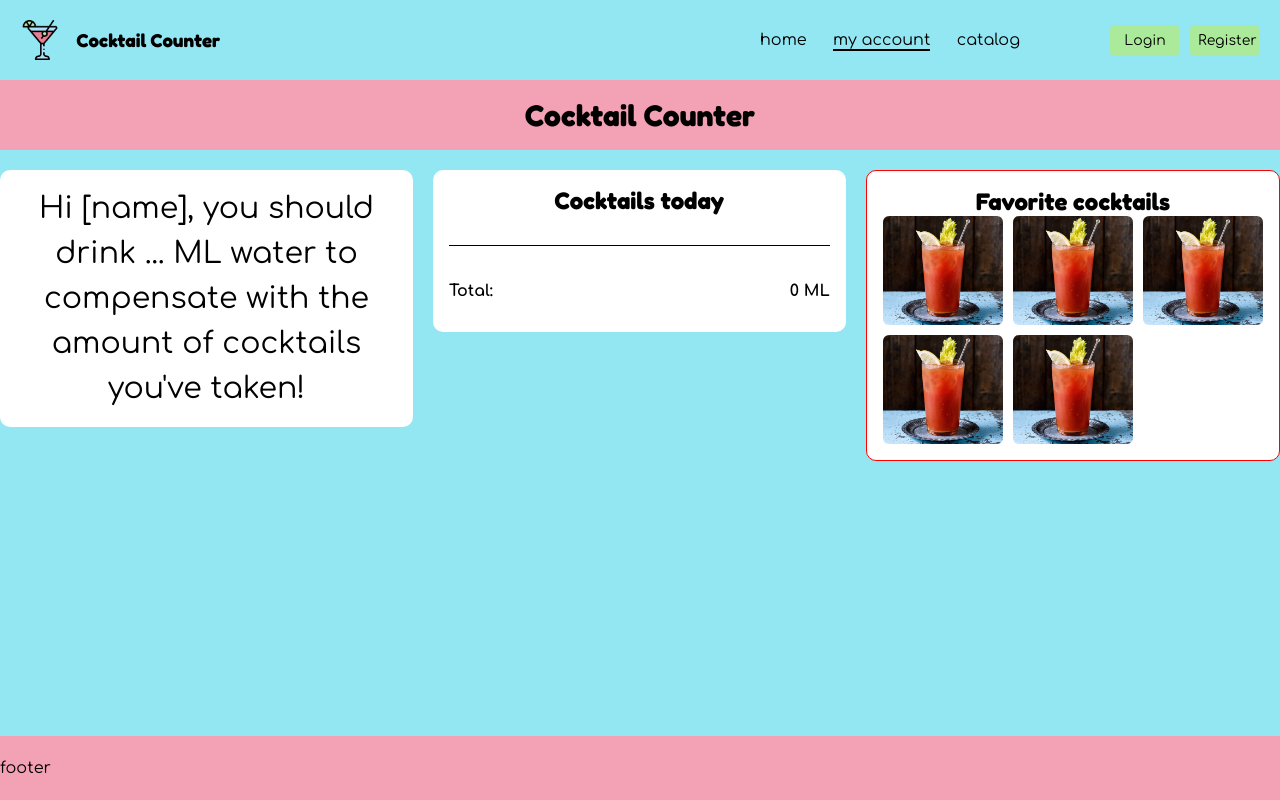
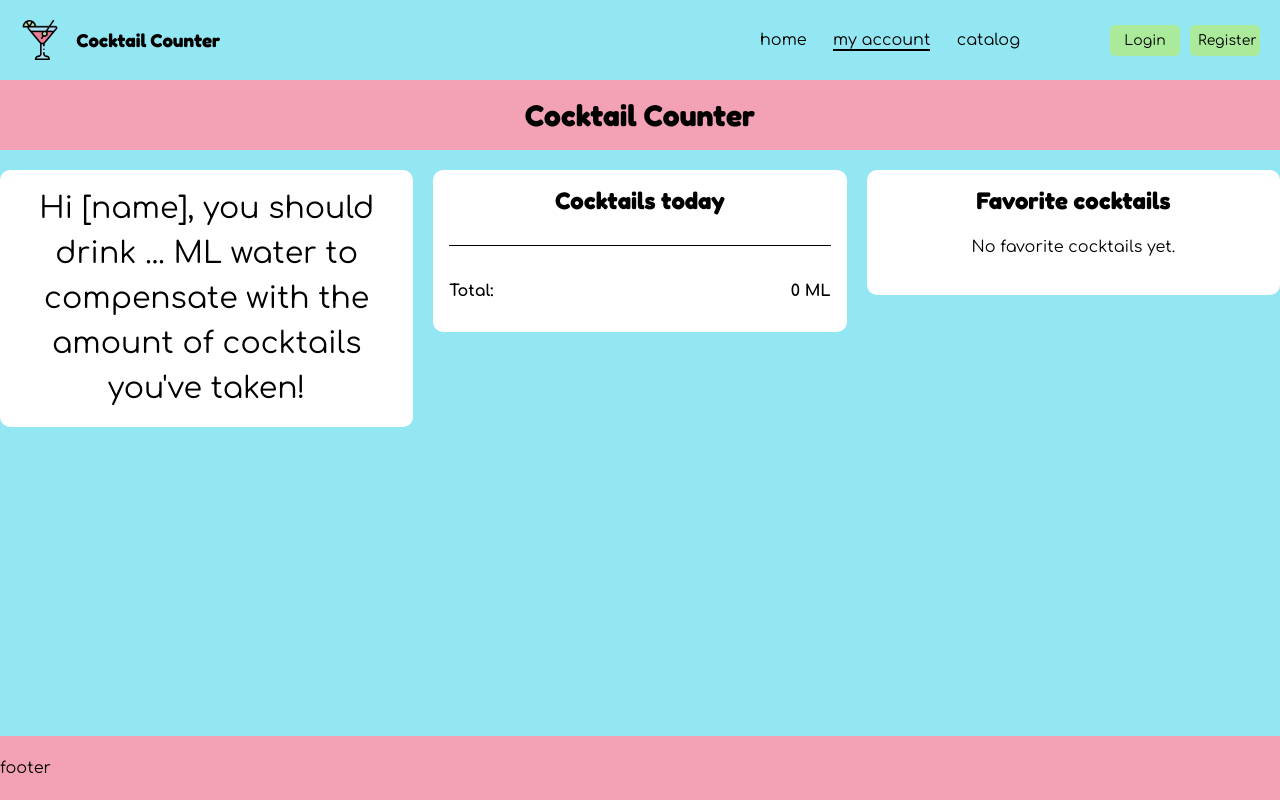
Before and after one commit to suzegeerdink/cocktail-website, a React (Vite) app: page /profile-page in a window 1280 px wide. Built offline with nearby package versions, Linux system fonts and the light colour scheme.

Commit message:
update favorite cocktails css

```diff
--- /dev/null
+++ b/src/context/FavoriteContext.jsx
@@ -0,0 +1,42 @@
+import {createContext, useState} from "react";
+
+export const FavoriteContext = createContext();
+
+export function FavoriteProvider({children}) {
+    const [favoriteCocktails, setFavoriteCocktails] = useState([]);
+
+    function addFavorite(cocktail) {
+        const currentFavorites = favoriteCocktails;
+
+        let isAlreadyFavorite = false;
+        for (let i = 0; i < currentFavorites.length; i++) {
+            if (currentFavorites[i].idDrink === cocktail.idDrink) {
+                isAlreadyFavorite = true;
+                break;
+            }
+        }
+
+        if (!isAlreadyFavorite) {
+            const updatedFavorites = [...currentFavorites, cocktail];
+            setFavoriteCocktails(updatedFavorites);
+        }
+    }
+
+    function removeFavorite(idDrink) {
+        const currentFavorites = favoriteCocktails;
+
+        const updatedFavorites = [];
+        for (let i = 0; i < currentFavorites.length; i++) {
+            if (currentFavorites[i].idDrink !== idDrink) {
+                updatedFavorites.push(currentFavorites[i]);
+            }
+        }
+        setFavoriteCocktails(updatedFavorites);
+    }
+
+    return (
+        <FavoriteContext.Provider value={{ favoriteCocktails, addFavorite, removeFavorite }}>
+            {children}
+        </FavoriteContext.Provider>
+    );
+}
--- /dev/null
+++ b/src/helpers/favoriteCocktail.js
@@ -0,0 +1,7 @@
+export function isCocktailFavorite(favoriteCocktails, cocktail) {
+    if (!cocktail) return false;
+    for (let i = 0; i < favoriteCocktails.length; i++) {
+        if (favoriteCocktails[i].idDrink === cocktail.idDrink) return true;
+    }
+    return false;
+}
--- a/src/main.jsx
+++ b/src/main.jsx
@@ -4,12 +4,15 @@ import './index.css'
 import App from './App.jsx'
 import {BrowserRouter as Router} from 'react-router-dom'
 import {CocktailProvider} from "./context/CocktailContext.jsx";
+import {FavoriteProvider} from "./context/FavoriteContext.jsx";
 
 createRoot(document.getElementById('root')).render(
     <StrictMode>
         <Router>
             <CocktailProvider>
-                <App/>
+                <FavoriteProvider>
+                    <App/>
+                </FavoriteProvider>
             </CocktailProvider>
         </Router>
     </StrictMode>,
--- a/src/pages/cocktail-detail-page/CocktailDetailPage.jsx
+++ b/src/pages/cocktail-detail-page/CocktailDetailPage.jsx
@@ -3,6 +3,8 @@ import {useParams, useNavigate} from "react-router-dom";
 import {useEffect, useState} from "react";
 import {useContext} from "react";
 import {CocktailContext} from "../../context/CocktailContext.jsx";
+import { FavoriteContext } from "../../context/FavoriteContext";
+import {isCocktailFavorite} from "../../helpers/favoriteCocktail.js";
 
 function CocktailDetailPage() {
     const {id} = useParams();
@@ -12,6 +14,8 @@ function CocktailDetailPage() {
     const [totalAmount, setTotalAmount] = useState(0);
 
     const {addCocktail} = useContext(CocktailContext);
+    const { addFavorite, favoriteCocktails, removeFavorite } = useContext(FavoriteContext);
+    const isFavorite = cocktail ? isCocktailFavorite(favoriteCocktails, cocktail) : false;
 
     useEffect(() => {
         const fetchCocktail = async () => {
@@ -57,7 +61,15 @@ function CocktailDetailPage() {
                 <article className="inner-container-detailpage">
                     <div className="title-and-icon">
                         <h2>{cocktail.strDrink}</h2>
-                        <button className="star-button">★</button>
+                        <button
+                            className="star-button"
+                            onClick={() => {
+                                if (isFavorite) removeFavorite(cocktail.idDrink);
+                                else addFavorite(cocktail);
+                            }}
+                        >
+                            {isFavorite ? "★" : "☆"}
+                        </button>
                     </div>
                     <section className="cocktailcard-main-content">
                         <div className="image-and-recipe">
--- a/src/pages/profile-page/ProfilePage.css
+++ b/src/pages/profile-page/ProfilePage.css
@@ -72,7 +72,6 @@
     align-items: center;
     background-color: var(--white-color);
     border-radius: 10px;
-    border: red solid 1px;
     padding: 16px;
 }
 
@@ -90,18 +89,39 @@
 .favorite-cocktails ul {
     display: flex;
     justify-content: flex-start;
-    max-width: 382px;
+    max-width: 380px;
     flex-wrap: wrap;
-    gap: 10px;
+    gap: 24px 8px;
     margin: 0 auto;
     list-style: none;
     box-sizing: border-box;
 }
 
+.favorite-cocktails ul li {
+    display: flex;
+    flex-direction: column;
+    gap: 3px;
+    line-height: 1;
+    box-sizing: border-box;
+}
+
 .favorite-cocktails ul img {
+    display: block;
     width: 120px;
     height: auto;
     border-radius: 6px;
+    margin: 0;
+}
+
+.favorite-cocktails ul li p {
+    margin: 0;
+    padding: 0;
+    font-size: 12px;
+    width: 120px;
+    white-space: nowrap;
+    overflow: hidden;
+    text-overflow: ellipsis;
+    text-align: center;
 }
 
 .divider-line {
--- a/src/pages/profile-page/ProfilePage.jsx
+++ b/src/pages/profile-page/ProfilePage.jsx
@@ -1,13 +1,14 @@
 import './ProfilePage.css'
-import cocktailimage from '/src/assets/bloody-mary.jpg'
 import { calculateTotalAmount } from "../../helpers/totalAmountCocktails.js";
 import { useContext } from "react";
 import { CocktailContext } from "../../context/CocktailContext.jsx";
+import { FavoriteContext } from "../../context/FavoriteContext";
 
 function ProfilePage() {
     const { todaysCocktails, removeCocktail } = useContext(CocktailContext);
+    const totalAmount = calculateTotalAmount(todaysCocktails);
 
-    const totalAmount = calculateTotalAmount(todaysCocktails);
+    const { favoriteCocktails, removeFavorite } = useContext(FavoriteContext);
 
     return (
             <div className="profile-page">
@@ -34,12 +35,18 @@ function ProfilePage() {
                         </section>
                         <section className="favorite-cocktails">
                             <h2>Favorite cocktails</h2>
-                            <ul>
-                                <img src={cocktailimage} alt="filler picture"/>
-                                <img src={cocktailimage} alt="filler picture"/>
-                                <img src={cocktailimage} alt="filler picture"/>
-                                <img src={cocktailimage} alt="filler picture"/>
-                                <img src={cocktailimage} alt="filler picture"/>
+                            <ul className="favorite-list">
+                                {favoriteCocktails.length === 0 && <p>No favorite cocktails yet.</p>}
+                                {favoriteCocktails.map((cocktail) => (
+                                    <li key={cocktail.idDrink}>
+                                        <img src={cocktail.strDrinkThumb} alt={cocktail.strDrink} />
+                                        <p>{cocktail.strDrink}</p>
+                                        <button
+                                            onClick={() => removeFavorite(cocktail.idDrink)}
+                                            className="remove-button"> Remove
+                                        </button>
+                                    </li>
+                                ))}
                             </ul>
                         </section>
                 </main>
```
